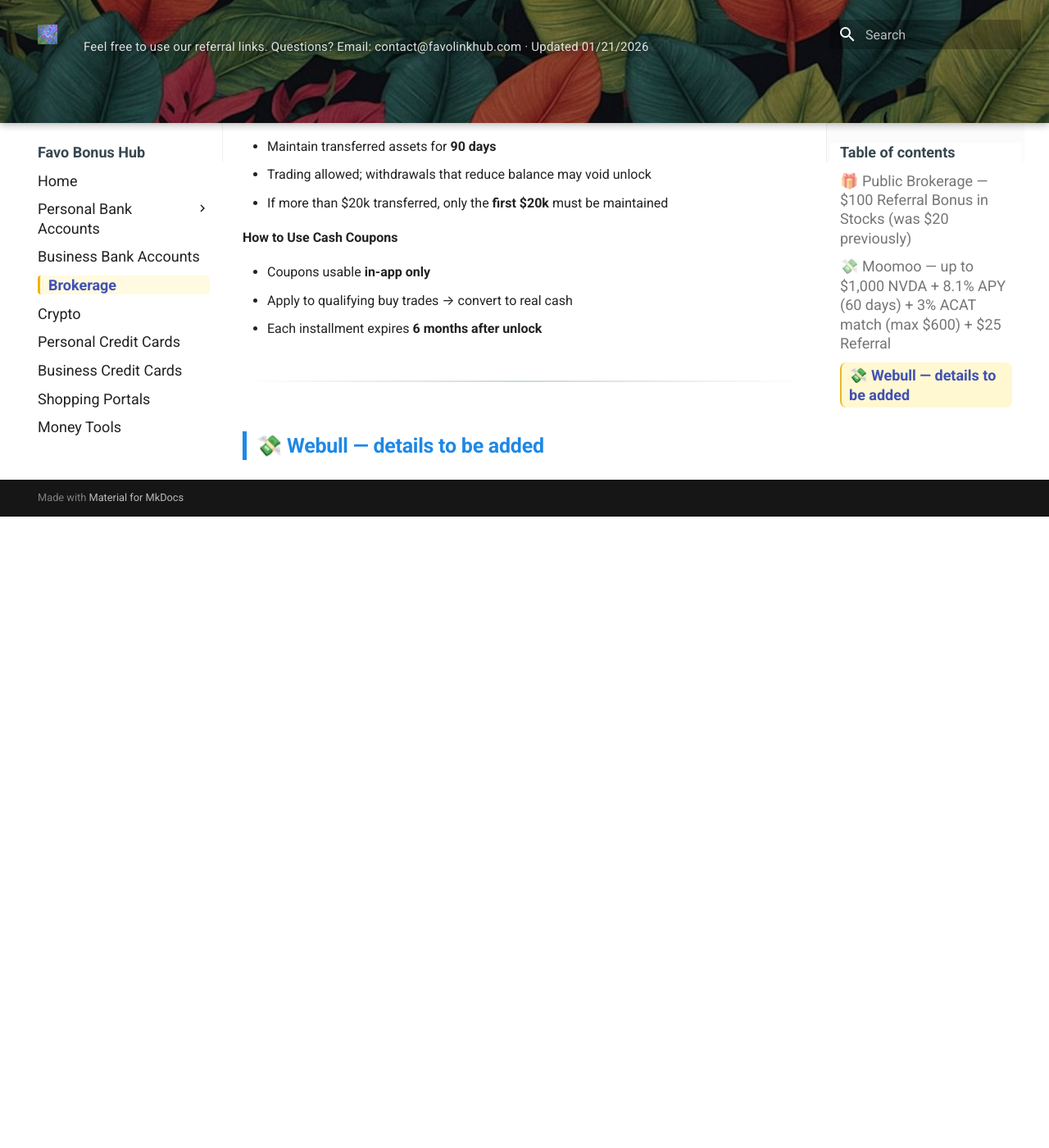
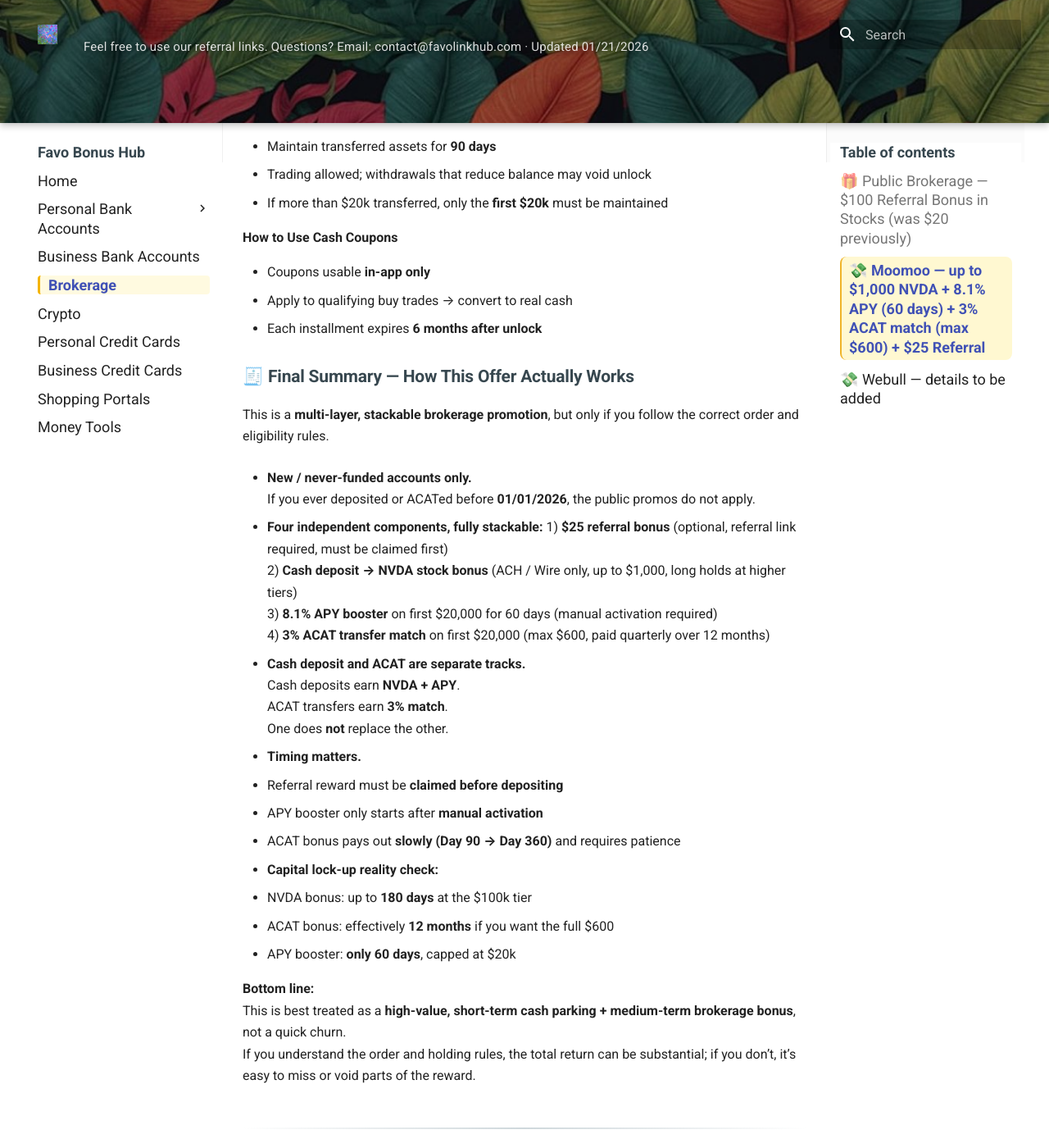
Before and after one commit to whispersofzephyr/favolinkhub-site, an MkDocs documentation site: the page built from docs/brokerage.md, in a window 1280 px wide and 1400 px high, scrolled down 5765 px. Shown: the whole window at 82% size. Built offline with MkDocs 1.6.1 and Material for MkDocs 9.7.7, drawn with Linux system fonts in a browser that asks for light colours; before the commit the page ends 6395 px from its top, so only the background shows below that; some of the changed text lies outside the part shown.

Commit message:
Update brokerage.md

```diff
--- a/docs/brokerage.md
+++ b/docs/brokerage.md
@@ -108,7 +108,7 @@ Referral promos run independently and are **stackable** with all public offers.
 **How to Earn the $25 Referral Bonus**
 
 1. Sign up via referral link: [https://j.moomoo.com/01nsnp](https://j.moomoo.com/01nsnp)
-2. **Manually claim** the referral reward in the app
+2. **Manually claim** the referral reward in the app before making deposit
 3. Make a qualifying deposit (e.g. $100)
 4. Place a qualifying **buy trade**
 5. Reward unlocks as **cash** after settlement
@@ -206,6 +206,38 @@ Always follow the **current instructions shown in-app** under **My Rewards**.
 - Apply to qualifying buy trades → convert to real cash
 - Each installment expires **6 months after unlock**
 
+### 🧾 Final Summary — How This Offer Actually Works
+
+This is a **multi-layer, stackable brokerage promotion**, but only if you follow the correct order and eligibility rules.
+
+- **New / never-funded accounts only.**
+  If you ever deposited or ACATed before **01/01/2026**, the public promos do not apply.
+
+- **Four independent components, fully stackable:**
+  1) **$25 referral bonus** (optional, referral link required, must be claimed first)
+  2) **Cash deposit → NVDA stock bonus** (ACH / Wire only, up to $1,000, long holds at higher tiers)
+  3) **8.1% APY booster** on first $20,000 for 60 days (manual activation required)
+  4) **3% ACAT transfer match** on first $20,000 (max $600, paid quarterly over 12 months)
+
+- **Cash deposit and ACAT are separate tracks.**
+  Cash deposits earn **NVDA + APY**.
+  ACAT transfers earn **3% match**.
+  One does **not** replace the other.
+
+- **Timing matters.**
+  - Referral reward must be **claimed before depositing**
+  - APY booster only starts after **manual activation**
+  - ACAT bonus pays out **slowly (Day 90 → Day 360)** and requires patience
+
+- **Capital lock-up reality check:**
+  - NVDA bonus: up to **180 days** at the $100k tier
+  - ACAT bonus: effectively **12 months** if you want the full $600
+  - APY booster: **only 60 days**, capped at $20k
+
+**Bottom line:**
+This is best treated as a **high-value, short-term cash parking + medium-term brokerage bonus**, not a quick churn.
+If you understand the order and holding rules, the total return can be substantial; if you don’t, it’s easy to miss or void parts of the reward.
+
 ---
 
 ## 💸 Webull — details to be added
```
